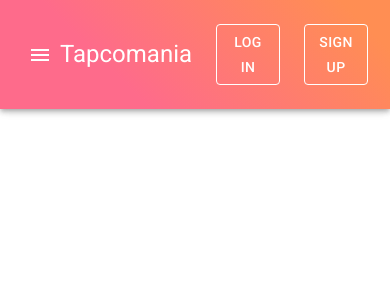
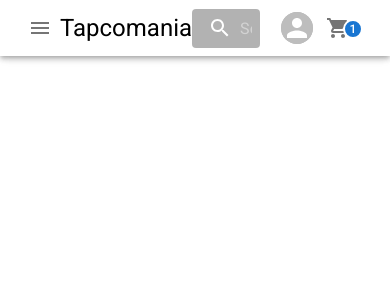
Before and after one commit to Karpucho/slippers, a React (Create React App) app in the folder client/: page / in a window 390 px wide. Shown: the top 300 px of the page. Built offline with nearby package versions, Linux system fonts and the light colour scheme.

Commit message:
navBarFix

```diff
--- a/client/src/components/App/App.jsx
+++ b/client/src/components/App/App.jsx
@@ -12,7 +12,6 @@ function App() {
     <Provider store={store}>
       <BrowserRouter>
       <NavBar/>
-        <h1>Test!</h1>
         <Routes>
           <Route path="/home" element={<Home />} />
           <Route path="/signup" element={<RegForm />} />
--- a/client/src/components/NavBar/NavBar.jsx
+++ b/client/src/components/NavBar/NavBar.jsx
@@ -5,12 +5,28 @@ import {makeStyles, ThemeProvider}  from '@mui/styles';
 import { useNavigate } from 'react-router-dom'
 import { createTheme } from '@mui/material/styles';
 import MenuIcon from '@mui/icons-material/Menu';
-import Button from '@mui/material/Button';
-
+import Avatar from '@mui/material/Avatar';
+import ListItemIcon from '@mui/material/ListItemIcon';
+import Divider from '@mui/material/Divider';
+import Tooltip from '@mui/material/Tooltip';
+import PersonAdd from '@mui/icons-material/PersonAdd';
+import Settings from '@mui/icons-material/Settings';
+import Logout from '@mui/icons-material/Logout';
+import Badge from '@mui/material/Badge';
+import { styled, alpha } from '@mui/material/styles';
+import ShoppingCartIcon from '@mui/icons-material/ShoppingCart';
+import { grey, yellow } from '@mui/material/colors';
+import SearchIcon from '@mui/icons-material/Search';
+import InputBase from '@mui/material/InputBase';
 
 const theme = createTheme();
 
 const useStyles = makeStyles({
+  setColor: {
+    grey: {
+      main: grey[900],
+    },
+  },
   list: {
     width: 250,
   },
@@ -31,15 +47,16 @@ const useStyles = makeStyles({
     marginRight: theme.spacing(1)
   },
   title: {
+    color: 'black',
     flexGrow: 1,
   },
   barColor: {
-    background: 'linear-gradient(45deg, #FE6B8B 30%, #FF8E53 90%)',
+    background: 'linear-gradient(45deg, #FFFFFF 30%, #FFFFFF 90%)',
   },
   mainFeaturesPost: {
     position: 'relative',
     color: theme.palette.common.white,
-    marginBottom: theme.spacing(4),
+    marginBottom: theme.spacing(40),
 
     backgroundSize: "cover",
     backgroundRepeat: "no-repeat",
@@ -58,10 +75,74 @@ const useStyles = makeStyles({
     padding: theme.spacing(9),
     marginTop: theme.spacing(12),
     color: 'white',
-  }
+  },
+  buttons: {
+    color: '#FFFFFF',
+  },
+  menu: {
+    color: '#FFFFFF',
+  },
+  badge: {
+    color: yellow[800]
+  },
 });
 
+const StyledBadge = styled(Badge)(({ theme }) => ({
+  '& .MuiBadge-badge': {
+    right: -3,
+    top: 13,
+    border: `2px solid ${theme.palette.background.paper}`,
+    padding: '0 4px',
+  },
+}));
+
+
+const Search = styled('div')(({ theme }) => ({
+  position: 'relative',
+  borderRadius: theme.shape.borderRadius,
+  backgroundColor: alpha(theme.palette.common.black, 0.30),
+  '&:hover': {
+    backgroundColor: alpha(theme.palette.common.black, 0.25),
+  },
+  marginLeft: 0,
+  width: '100%',
+  [theme.breakpoints.up('sm')]: {
+    marginLeft: theme.spacing(1),
+    width: 'auto',
+  },
+}));
+
+const SearchIconWrapper = styled('div')(({ theme }) => ({
+  padding: theme.spacing(0, 2),
+  height: '100%',
+  position: 'absolute',
+  pointerEvents: 'none',
+  display: 'flex',
+  alignItems: 'center',
+  justifyContent: 'center',
+}));
+
+const StyledInputBase = styled(InputBase)(({ theme }) => ({
+  color: 'inherit',
+  '& .MuiInputBase-input': {
+    padding: theme.spacing(1, 1, 1, 0),
+    // vertical padding + font size from searchIcon
+    paddingLeft: `calc(1em + ${theme.spacing(4)})`,
+    transition: theme.transitions.create('width'),
+    width: '100%',
+    [theme.breakpoints.up('sm')]: {
+      width: '12ch',
+      height: '2ch',
+      '&:focus': {
+        width: '20ch',
+      },
+    },
+  },
+}));
+
+
 function NavBar(props) {
+
   const navigate = useNavigate();
   const classes = useStyles();
   const [state, setState] = React.useState({
@@ -71,6 +152,14 @@ function NavBar(props) {
     right: false,
   });
   const [anchorEl, setAnchorEl] = React.useState(null);
+
+  const handleClick = (event) => {
+    setAnchorEl(event.currentTarget);
+  };
+  const handleClose = () => {
+    setAnchorEl(null);
+  };
+
 
   const open = Boolean(anchorEl);
 
@@ -82,11 +171,15 @@ function NavBar(props) {
     setState({ ...state, [anchor]: open });
   };
 
-  const handleClick = (event) => {
-    setAnchorEl(event.currentTarget);
+
+  const [anchor, setAnchor] = React.useState(null);
+
+  const profileOpen = Boolean(anchor);
+  const Click = (event) => {
+    setAnchor(event.currentTarget);
   };
-  const handleClose = () => {
-    setAnchorEl(null);
+  const Close = () => {
+    setAnchor(null);
   };
 
   return (
@@ -99,7 +192,7 @@ function NavBar(props) {
         aria-controls={open ? 'basic-menu' : undefined}
         aria-haspopup="true"
         aria-expanded={open ? 'true' : undefined}
-        onClick={handleClick} edge="start" color="inherit" aria-label="menu">
+        onClick={handleClick} edge="start" color={classes.setColor.grey} aria-label="menu">
           <MenuIcon mr={10}/>
         </IconButton>
         <Menu
@@ -120,10 +213,112 @@ function NavBar(props) {
         <MenuItem onClick={()=>  {navigate('/');handleClose()}}>Оптом</MenuItem>
       </Menu>
       <Typography variant="h5" className={classes.title}>Tapcomania</Typography>
-         <Box m={3}>
-           <Button onClick={() => navigate('/signin')} color="inherit" variant="outlined">log in</Button>
+         {/* <Box m={3}>
+           <Button className={classes.buttons} onClick={() => navigate('/signin')} color="inherit" variant="outlined">log in</Button>
          </Box>
-         <Button  onClick={() => navigate('/signup')} color="inherit" variant="outlined">sign up</Button>
+         <Button  onClick={() => navigate('/signup')} color="inherit" variant="outlined">sign up</Button> */}
+
+
+
+
+
+
+
+
+          <Box sx={{ display: 'flex', alignItems: 'center', textAlign: 'center' }}>
+          <Search>
+            <SearchIconWrapper>
+              <SearchIcon />
+            </SearchIconWrapper>
+            <StyledInputBase
+              placeholder="Search…"
+              inputProps={{ 'aria-label': 'search' }}
+            />
+          </Search>
+        {/* <Typography sx={{ minWidth: 100 }}>Contact</Typography>
+        <Typography sx={{ minWidth: 100 }}>Profile</Typography> */}
+        <Tooltip title="Account settings">
+
+          <IconButton
+            onClick={Click}
+            size="small"
+            sx={{ ml: 2 }}
+            aria-controls={profileOpen ? 'account-menu' : undefined}
+            aria-haspopup="true"
+            aria-expanded={profileOpen ? 'true' : undefined}
+          >
+            <Avatar sx={{ width: 32, height: 32 }}><Avatar /> </Avatar>
+
+          </IconButton>
+        </Tooltip>
+        <IconButton aria-label="cart">
+                <StyledBadge badgeContent={1} color="primary">
+                  <ShoppingCartIcon />
+                  </StyledBadge>
+                </IconButton>
+      </Box>
+      <Menu
+        anchorEl={anchor}
+        id="account-menu"
+        open={profileOpen}
+        onClose={Close}
+        onClick={Close}
+        PaperProps={{
+          elevation: 0,
+          sx: {
+            overflow: 'visible',
+            filter: 'drop-shadow(0px 2px 8px rgba(0,0,0,0.32))',
+            mt: 1.5,
+            '& .MuiAvatar-root': {
+              width: 32,
+              height: 32,
+              ml: -0.5,
+              mr: 1,
+            },
+            '&:before': {
+              content: '""',
+              display: 'block',
+              position: 'absolute',
+              top: 0,
+              right: 14,
+              width: 10,
+              height: 10,
+              bgcolor: 'background.paper',
+              transform: 'translateY(-50%) rotate(45deg)',
+              zIndex: 0,
+            },
+          },
+        }}
+        transformOrigin={{ horizontal: 'right', vertical: 'top' }}
+        anchorOrigin={{ horizontal: 'right', vertical: 'bottom' }}
+      >
+        {/* <HomeIcon color="disabled" /> */}
+        <MenuItem>
+          <Avatar /> Profile
+        </MenuItem>
+        <MenuItem>
+          <Avatar /> My account
+        </MenuItem>
+        <Divider />
+        <MenuItem>
+          <ListItemIcon>
+            <PersonAdd fontSize="small" />
+          </ListItemIcon>
+          Add another account
+        </MenuItem>
+        <MenuItem>
+          <ListItemIcon>
+            <Settings fontSize="small" />
+          </ListItemIcon>
+          Settings
+        </MenuItem>
+        <MenuItem>
+          <ListItemIcon>
+            <Logout fontSize="small" />
+          </ListItemIcon>
+          Logout
+        </MenuItem>
+      </Menu>
         </Toolbar>
      </Container>
     </AppBar>
```
